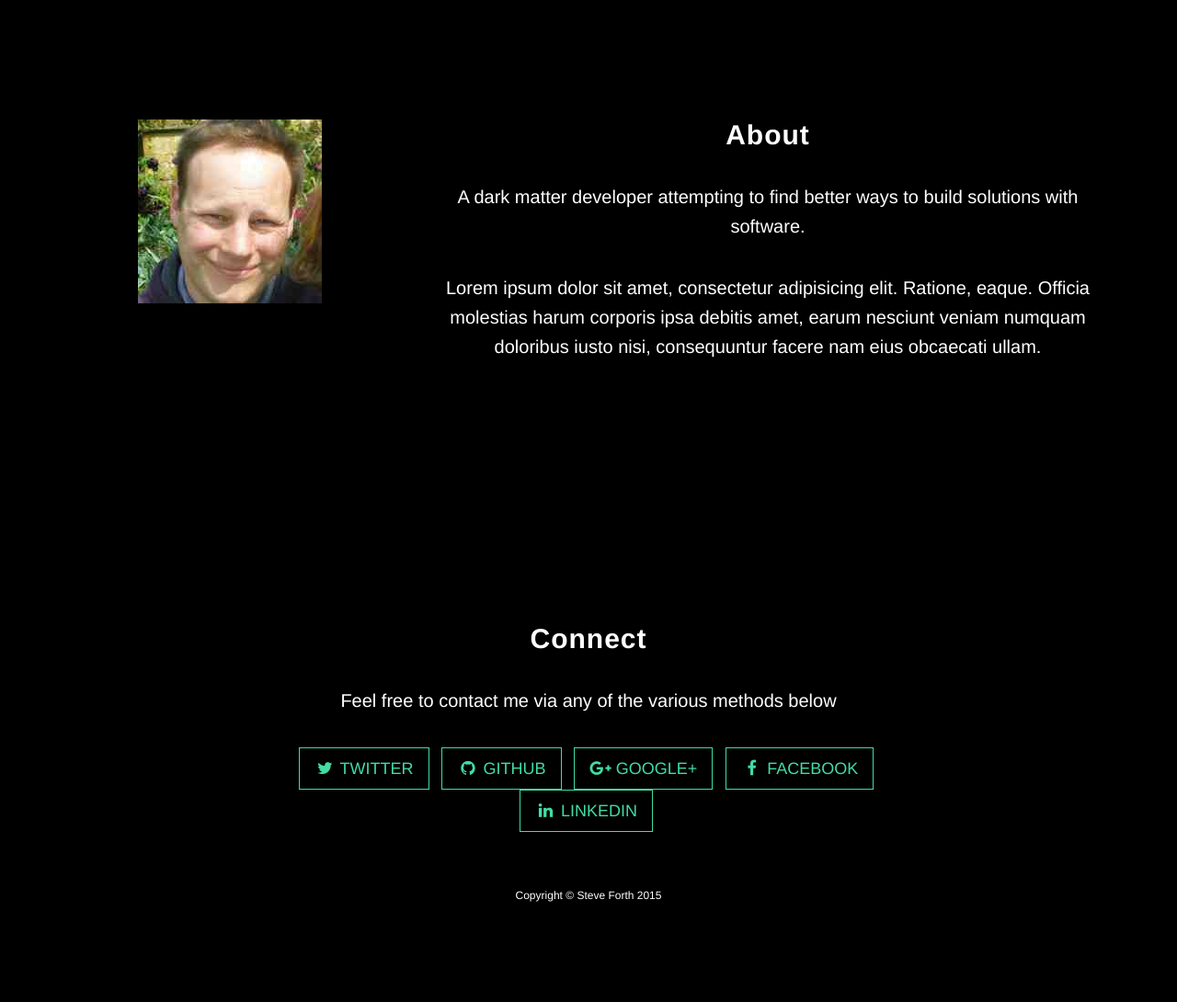
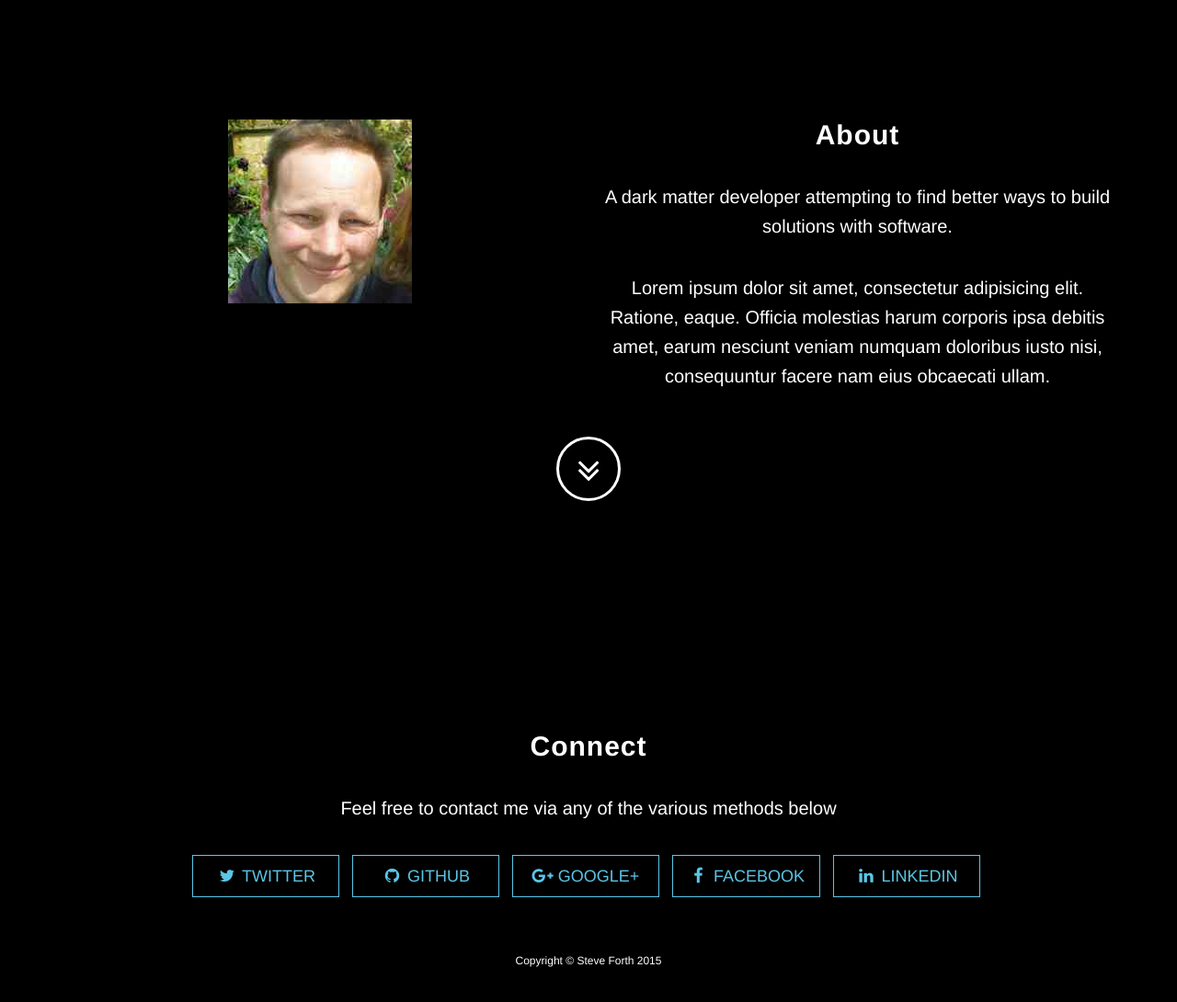
Before and after one commit to Steve4th/Steve4th.github.io, a website: page index.html in a window 1280 px wide. Shown: the part 920-2010 px from the top of the page at 92% size. Before the commit the page ends 1954 px from the top, so only its background shows below. Drawn offline with nearby package versions, Linux system fonts and the light colour scheme.

Commit message:
styling changes, inc primary colour and connect button size

```diff
--- a/index.html
+++ b/index.html
@@ -62,20 +62,27 @@
 
         <section id="about" class="container content-section text-center">
             <div class="row">
-                <div class="col-lg-4">
+                <div class="col-lg-6">
                     <img src="img/avatar_200x200.jpg" alt="Steve Forth Avatar" />
                 </div>
-                <div class="col-lg-8">
+                <div class="col-lg-6">
                     <h2>About</h2>
                     <p>A dark matter developer attempting to find better ways to build solutions with software.</p>
                     <p> Lorem ipsum dolor sit amet, consectetur adipisicing elit. Ratione, eaque. Officia molestias harum corporis ipsa debitis amet, earum nesciunt veniam numquam doloribus iusto nisi, consequuntur facere nam eius obcaecati ullam.</p>
+                </div>
+            </div>
+            <div class="row">
+                <div class="col-md-12">
+                    <a href="#connect" class="btn btn-circle page-scroll">
+                        <i class="fa fa-angle-double-down animated"></i>
+                    </a>
                 </div>
             </div>
         </section>
 
         <section id="connect" class="container content-section text-center">
             <div class="row">
-                <div class="col-lg-8 col-lg-offset-2">
+                <div class="col-lg-12">
                     <h2>Connect</h2>
                     <p>Feel free to contact me via any of the various methods below</p>
 
--- a/less/site.less
+++ b/less/site.less
@@ -170,6 +170,7 @@ a {
     border: 1px solid @primary;
     color: @primary;
     background-color: transparent;
+    min-width: 160px;
     &:hover,
     &:focus {
         border: 1px solid @primary;
@@ -201,7 +202,7 @@ ul.banner-social-buttons {
     height: 70px;
     margin-top: 15px;
     padding: 7px 16px;
-    border: 2px solid white;
+    border: 3px solid white;
     border-radius: 100% !important;
     font-size: 40px;
     color: white;
@@ -213,7 +214,7 @@ ul.banner-social-buttons {
     &:focus {
         outline: none;
         color: white;
-        background: fade(white, 10%);
+        background: fade(white, 35%);
     }
     i.animated {
         -webkit-transition-property: -webkit-transform;
--- a/less/variables.less
+++ b/less/variables.less
@@ -1,3 +1,3 @@
 @padding: 6px;
 @backcolour: #000;
-@primary: #42DCA3;
+@primary: #5BC6E6;
```
Also changed, not shown: css/site.min.css.
